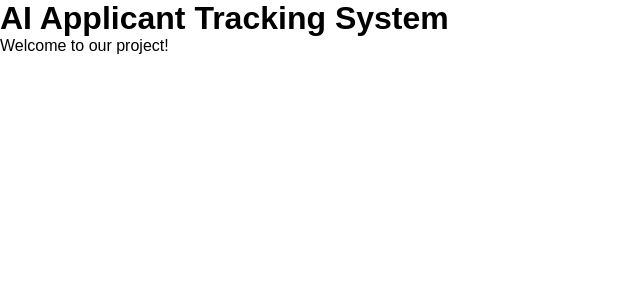
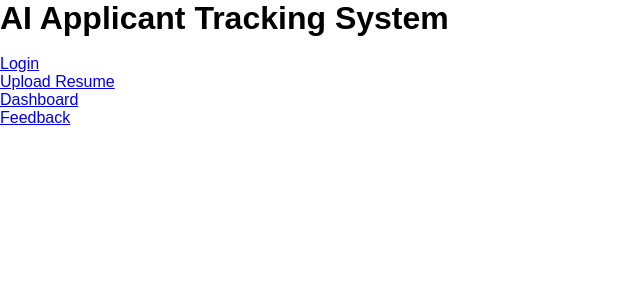
Before and after one commit to VIVEK-09072003/Ai-applicant-tracking-system, a React (Vite) app: page / in a window 1280 px wide. Shown: the top 300 px of the page, without its empty margins (0-640 px from the left). Built offline with nearby package versions, Linux system fonts and the light colour scheme.

Commit message:
Setup React Router and application routing

```diff
--- a/package.json
+++ b/package.json
@@ -11,7 +11,8 @@
   },
   "dependencies": {
     "react": "^19.2.7",
-    "react-dom": "^19.2.7"
+    "react-dom": "^19.2.7",
+    "react-router-dom": "^7.18.1"
   },
   "devDependencies": {
     "@eslint/js": "^10.0.1",
--- a/src/App.jsx
+++ b/src/App.jsx
@@ -1,9 +1,29 @@
+import { BrowserRouter, Routes, Route } from "react-router-dom";
+
+import MainLayout from "./components/layout/MainLayout";
+
+import Home from "./pages/Home.jsx";
+import Login from "./pages/Login.jsx";
+import Upload from "./pages/Upload.jsx";
+import Dashboard from "./pages/Dashboard.jsx";
+import Feedback from "./pages/Feedback.jsx";
+import NotFound from "./pages/NotFound.jsx";
+
 function App() {
   return (
-    <div>
-      <h1>AI Applicant Tracking System</h1>
-      <p>Welcome to our project!</p>
-    </div>
+    <BrowserRouter>
+      <Routes>
+        <Route element={<MainLayout />}>
+          <Route path="/" element={<Home />} />
+          <Route path="/login" element={<Login />} />
+          <Route path="/upload" element={<Upload />} />
+          <Route path="/dashboard" element={<Dashboard />} />
+          <Route path="/feedback" element={<Feedback />} />
+        </Route>
+
+        <Route path="*" element={<NotFound />} />
+      </Routes>
+    </BrowserRouter>
   );
 }
 
--- a/src/components/layout/MainLayout.jsx
+++ b/src/components/layout/MainLayout.jsx
@@ -1,9 +1,11 @@
-import React from 'react'
+import { Outlet } from "react-router-dom";
 
 const MainLayout = () => {
   return (
-    <div>MainLayout</div>
-  )
-}
+    <>
+      <Outlet />
+    </>
+  );
+};
 
-export default MainLayout
+export default MainLayout;
--- a/src/pages/Home.jsx
+++ b/src/pages/Home.jsx
@@ -1,9 +1,27 @@
-import React from 'react'
+import { Link } from "react-router-dom";
 
 const Home = () => {
   return (
-    <div>Home</div>
-  )
-}
+    <div>
+      <h1>AI Applicant Tracking System</h1>
 
-export default Home
+      <br />
+
+      <Link to="/login">Login</Link>
+
+      <br />
+
+      <Link to="/upload">Upload Resume</Link>
+
+      <br />
+
+      <Link to="/dashboard">Dashboard</Link>
+
+      <br />
+
+      <Link to="/feedback">Feedback</Link>
+    </div>
+  );
+};
+
+export default Home;
```
Also changed, not shown: 1 other file (tests, documents, lock files or other folders).
